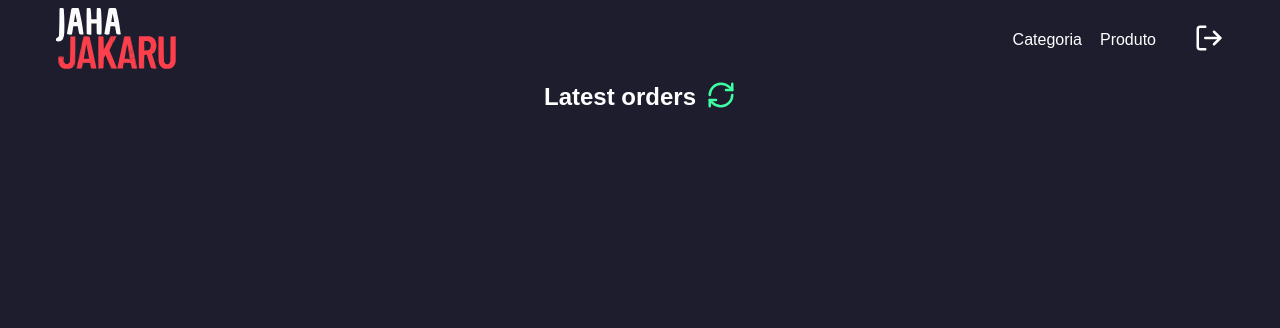
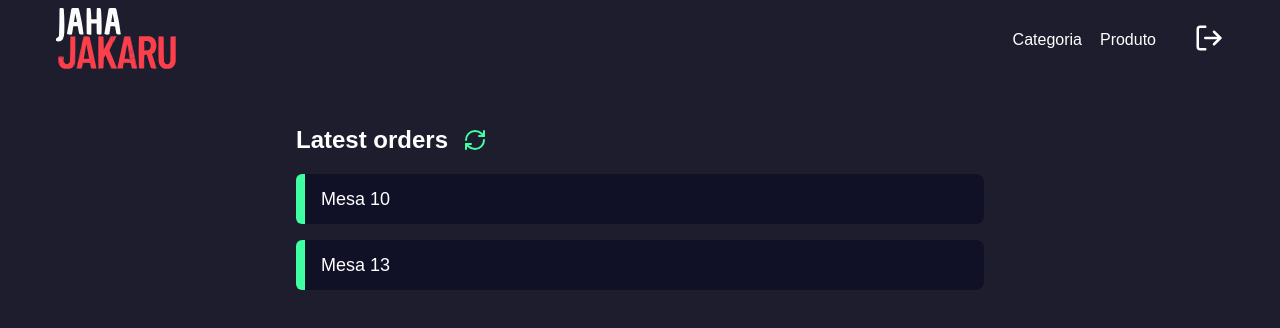
Before and after one commit to AndrewDRichter/app_next_pizzaria, a Next.js app: page /dashboard in a window 1280 px wide. Shown: the top 328 px of the page. Built offline with nearby package versions, Linux system fonts and the light colour scheme.

Commit message:
finished styling the orders listing page

```diff
--- a/src/app/dashboard/components/orders/index.tsx
+++ b/src/app/dashboard/components/orders/index.tsx
@@ -3,14 +3,27 @@ import { RefreshCwIcon } from 'lucide-react';
 
 export function Orders() {
     return (
-        <main className={styles.ordersContainer}>
+        <main className={styles.container}>
 
             <section className={styles.containerHeader}>
                 <h1>Latest orders</h1>
                 <button>
                     <RefreshCwIcon
-                        size={30}
+                        size={24}
+                        color='#3fffa3'
                     />
+                </button>
+            </section>
+
+            <section className={styles.listOrders}>
+                <button className={styles.orderItem}>
+                    <div className={styles.tag}></div>
+                    <span>Mesa 10</span>
+                </button>
+
+                <button className={styles.orderItem}>
+                    <div className={styles.tag}></div>
+                    <span>Mesa 13</span>
                 </button>
             </section>
 
--- a/src/app/dashboard/components/orders/styles.module.scss
+++ b/src/app/dashboard/components/orders/styles.module.scss
@@ -1,30 +1,77 @@
-.ordersContainer {
+.container {
+    max-width: 720px;
+    margin: 20px auto;
+    padding: 0 16px;
     display: flex;
     flex-direction: column;
-    justify-content: center;
+    justify-content: space-between;
+}
+
+.containerHeader {
+    display: flex;
+    gap: 15px;
     align-items: center;
+    margin-top: 26px;
 
     h1 {
         color: var(--white);
     }
-}
-
-.containerHeader {
-    display: flex;
-    align-items: center;
-    justify-content: left;
-    gap: 10px;
 
     button {
+        display: flex;
         background: transparent;
         border: 0;
-        color: var(--green-900);
-        transition: color .8s;
-        transition: transform .5s;
+        transition: transform 0.5s;
+
 
         &:hover {
-            color: var(--white);
-            transform: rotateZ(90deg);
+            // transform: rotate(180deg);
+
+            animation-duration: 1s;
+            animation-name: spinUpdate;
+            animation-iteration-count: infinite;
+            animation-direction: normal;
         }
     }
 }
+
+@keyframes spinUpdate {
+    from {
+        transform: rotate(0def);
+    }
+
+    to {
+        transform: rotate(180deg);
+    }
+}
+
+.listOrders {
+    margin-top: 20px;
+    display: flex;
+    flex-direction: column;
+    gap: 16px;
+}
+
+.orderItem {
+    display: flex;
+    background-color: var(--dark-900);
+    align-items: center;
+    border: 0;
+    font-size: 18px;
+    border-radius: 8px;
+    color: var(--white);
+    transition: all 0.6s;
+
+    &:hover {
+        filter: brightness(1.4);
+        transform: scale(1.05);
+    }
+}
+
+.tag {
+    width: 9px;
+    background-color: var(--green-900);
+    height: 50px;
+    border-radius: 6px 0 0 6px;
+    margin-right: 16px;
+}
```
